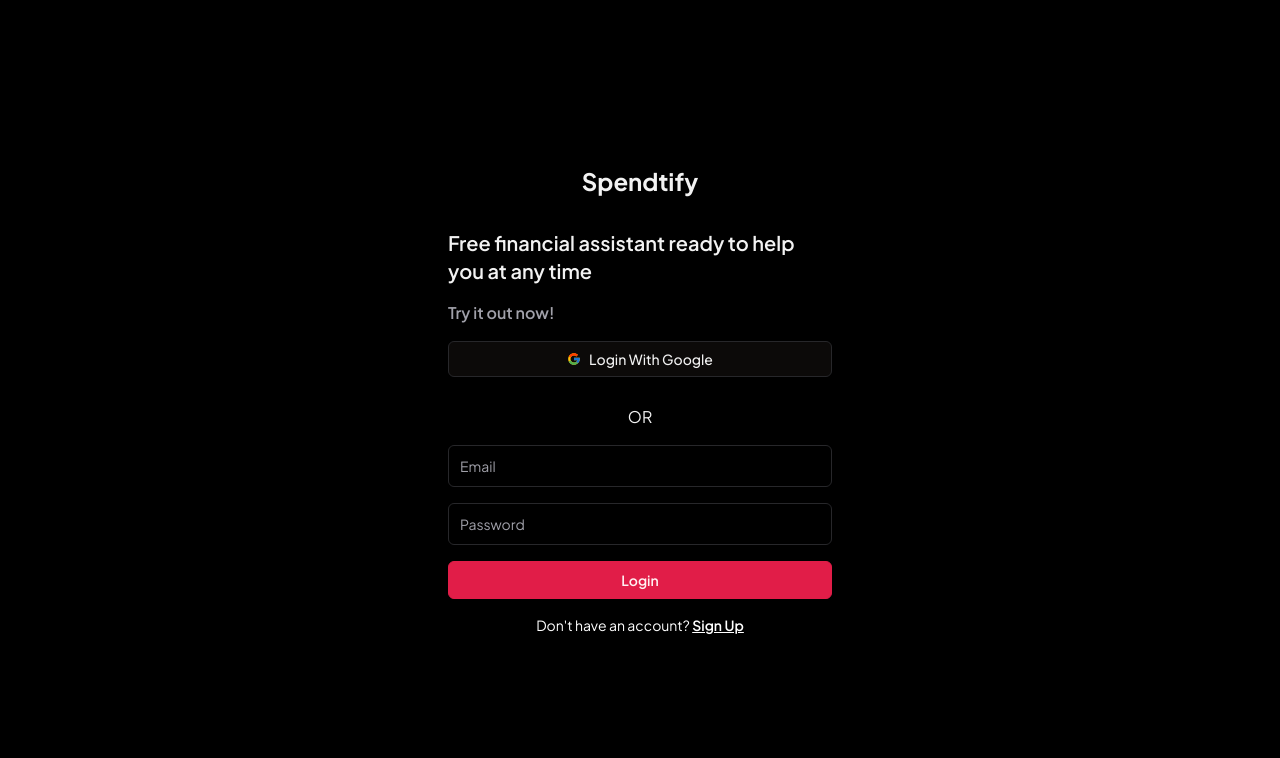
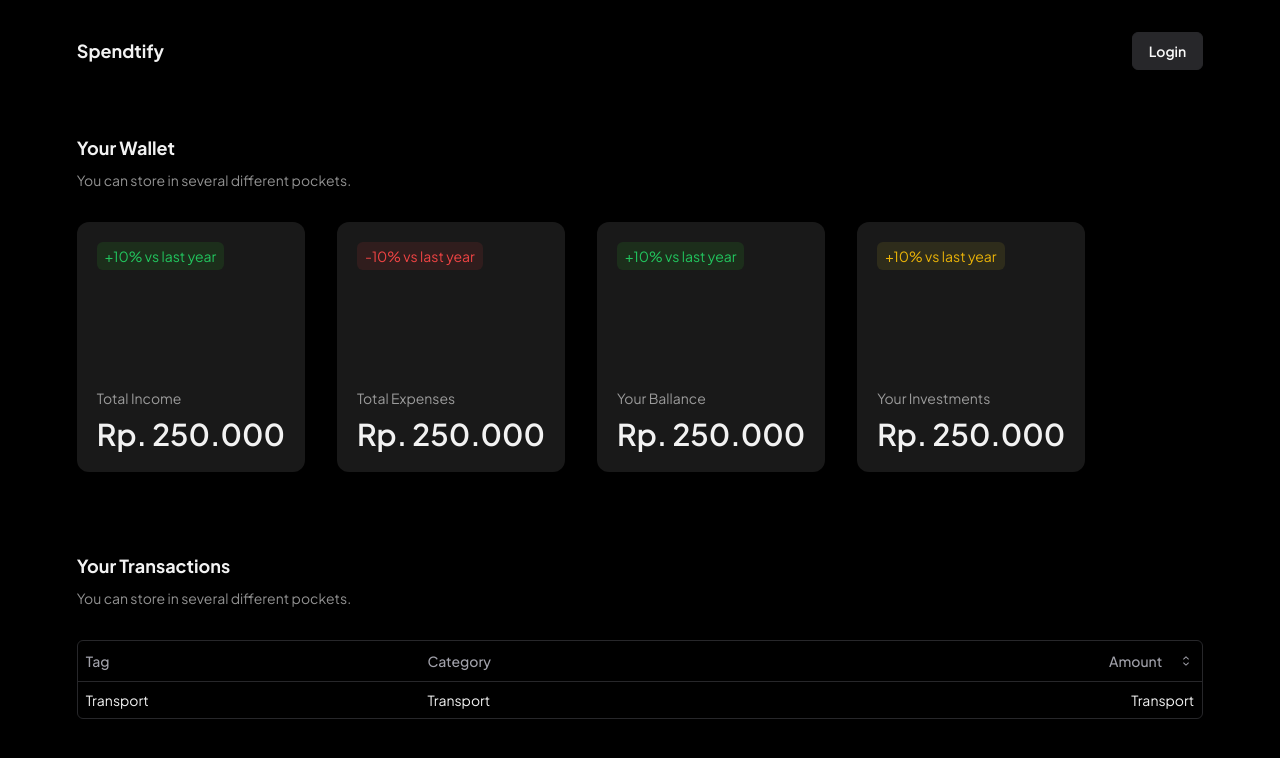
Before and after one commit to Brilliahib/spendtify-app, a Next.js app: page / in a window 1280 px wide. Shown: the top 758 px of the page. Built offline with nearby package versions, Linux system fonts and the light colour scheme.

Commit message:
add main content and route login

```diff
--- a/app/globals.css
+++ b/app/globals.css
@@ -81,4 +81,19 @@
   .anim {
     @apply transition-all duration-300 ease-in-out;
   }
+  .pad-x {
+    padding: 0 1rem;
+  }
 }
+
+@media (min-width: 1024px) {
+  .pad-x {
+    padding: 0 8%;
+  }
+}
+
+@media (min-width: 768px) {
+  .pad-x {
+    padding: 0 6%;
+  }
+}
--- /dev/null
+++ b/app/login/page.tsx
@@ -0,0 +1,15 @@
+import Form from "@/components/molecules/Form/page";
+
+export default function Home() {
+  return (
+    <>
+      <main className="flex flex-col w-full flex-1">
+        <div className="flex w-full flex-1">
+          <div className="w-full flex items-center justify-center grow pad-x px-4 md:px-0">
+            <Form />
+          </div>
+        </div>
+      </main>
+    </>
+  );
+}
--- a/app/page.tsx
+++ b/app/page.tsx
@@ -1,14 +1,110 @@
+import CardWallet from "@/components/atoms/CardWallet/page";
 import Form from "@/components/molecules/Form/page";
+import Navbar from "@/components/molecules/Navbar/page";
+import Table from "@/components/molecules/Table/page";
 
 export default function Home() {
   return (
     <>
       <main className="flex flex-col w-full flex-1">
-        <div className="flex w-full flex-1">
-          <div className="w-full flex items-center justify-center grow pad-x px-4 md:px-0">
-            <Form />
+        <Navbar />
+        <section className="pad-x">
+          <div className="flex justify-between lg:py-8 py-4">
+            <div className="flex items-center">
+              <div className="flex flex-col space-y-2">
+                <span className="text-lg font-bold">Your Wallet</span>
+                <p className="text-sm text-foreground/60">
+                  You can store in several different pockets.
+                </p>
+              </div>
+            </div>
           </div>
-        </div>
+          <div className="lg:flex items-center grid grid-cols-2 grid-rows-2 lg:gap-8 gap-6 mb-12">
+            <CardWallet variant="income">
+              <span data-type="header" className="text-sm text-green-500">
+                +10% vs last year
+              </span>
+              <p
+                data-type="main"
+                className="text-foreground/60 text-sm font-base"
+              >
+                Total Income
+              </p>
+              <h2
+                data-type="main"
+                className="lg:text-3xl text-xl font-semibold"
+              >
+                Rp. 250.000
+              </h2>
+            </CardWallet>
+            <CardWallet variant="expenses">
+              <span data-type="header" className="text-sm text-red-500">
+                -10% vs last year
+              </span>
+              <p
+                data-type="main"
+                className="text-foreground/60 text-sm font-base"
+              >
+                Total Expenses
+              </p>
+              <h2
+                data-type="main"
+                className="lg:text-3xl text-xl font-semibold"
+              >
+                Rp. 250.000
+              </h2>
+            </CardWallet>
+            <CardWallet variant="ballance">
+              <span data-type="header" className="text-sm text-green-500">
+                +10% vs last year
+              </span>
+              <p
+                data-type="main"
+                className="text-foreground/60 text-sm font-base"
+              >
+                Your Ballance
+              </p>
+              <h2
+                data-type="main"
+                className="lg:text-3xl text-xl font-semibold"
+              >
+                Rp. 250.000
+              </h2>
+            </CardWallet>
+            <CardWallet variant="investments">
+              <span data-type="header" className="text-sm text-yellow-500">
+                +10% vs last year
+              </span>
+              <p
+                data-type="main"
+                className="text-foreground/60 text-sm font-base"
+              >
+                Your Investments
+              </p>
+              <h2
+                data-type="main"
+                className="lg:text-3xl text-xl font-semibold"
+              >
+                Rp. 250.000
+              </h2>
+            </CardWallet>
+          </div>
+          <div className="flex flex-col mt-12">
+            <div className="flex justify-between lg:py-8 py-4">
+              <div className="flex flex-col space-y-2">
+                <span className="text-lg font-bold">Your Transactions</span>
+                <p className="text-sm text-foreground/60">
+                  You can store in several different pockets.
+                </p>
+              </div>
+            </div>
+            <div className="rounded-md border border-border">
+              <div className="relative w-full overflow-auto">
+                <Table />
+              </div>
+            </div>
+          </div>
+        </section>
       </main>
     </>
   );
--- /dev/null
+++ b/components/atoms/CardWallet/page.tsx
@@ -0,0 +1,56 @@
+import React from "react";
+import { cn } from "@/lib/utils";
+
+type CardWalletProps = {
+  children?: React.ReactNode;
+  className?: string;
+  variant?: "income" | "ballance" | "expenses" | "investments";
+};
+
+const CardWallet = ({
+  children,
+  className,
+  variant = "income",
+}: CardWalletProps) => {
+  const CardWalletVariant: { [key: string]: string } = {
+    income: "bg-[#1c2e1b]",
+    ballance: "bg-[#1c2e1b]",
+    expenses: "bg-[#301d1d]",
+    investments: "bg-[#2e2c1b]",
+  };
+
+  const headerChildren = React.Children.map(children, (child) => {
+    if (React.isValidElement(child) && child.props["data-type"] === "header") {
+      return React.cloneElement(child);
+    }
+    return null;
+  });
+
+  const mainChildren = React.Children.map(children, (child) => {
+    if (React.isValidElement(child) && child.props["data-type"] === "main") {
+      return React.cloneElement(child);
+    }
+    return null;
+  });
+
+  return (
+    <div className="card p-5 bg-[#191919] rounded-xl lg:min-h-[250px] min-h-[200px] flex flex-col">
+      <div className="header-status">
+        <div
+          className={cn(
+            "py-1 px-2 rounded-md text-sm inline-block",
+            className,
+            CardWalletVariant[variant]
+          )}
+        >
+          {headerChildren}
+        </div>
+      </div>
+      <div className="main-status flex-1 flex items-end">
+        <div className="flex flex-col space-y-2">{mainChildren}</div>
+      </div>
+    </div>
+  );
+};
+
+export default CardWallet;
--- /dev/null
+++ b/components/molecules/Navbar/page.tsx
@@ -0,0 +1,18 @@
+import Button from "@/components/atoms/Button/page";
+
+const Navbar = () => {
+  return (
+    <>
+      <nav className="flex items-center justify-between py-4 lg:py-8 w-full pad-x">
+        <div className="flex items-center">
+          <span className="text-lg font-bold">Spendtify</span>
+        </div>
+        <div className="flex items-center">
+          <Button variant="secondary">Login</Button>
+        </div>
+      </nav>
+    </>
+  );
+};
+
+export default Navbar;
--- /dev/null
+++ b/components/molecules/Table/page.tsx
@@ -0,0 +1,52 @@
+const Table = () => {
+  return (
+    <table className="w-full caption-bottom text-sm">
+      <thead className="[&_tr]:border-b">
+        <tr className="border-b transition-colors hover:bg-muted/50 data-[state=selected]:bg-muted">
+          <th className="h-10 px-2 text-left align-middle font-medium text-muted-foreground [&:has([role=checkbox])]:pr-0 [&>[role=checkbox]]:translate-y-[2px]">
+            Tag
+          </th>
+          <th className="h-10 px-2 text-left align-middle font-medium text-muted-foreground [&:has([role=checkbox])]:pr-0 [&>[role=checkbox]]:translate-y-[2px]">
+            <div className="text-left">Category</div>
+          </th>
+          <th className="h-10 px-2 text-left align-middle font-medium text-muted-foreground [&:has([role=checkbox])]:pr-0 [&>[role=checkbox]]:translate-y-[2px]">
+            <button className="hover:underline underline-offset-2 flex items-center gap-x-2 ml-auto">
+              Amount{" "}
+              <svg
+                width="15"
+                height="15"
+                viewBox="0 0 15 15"
+                fill="none"
+                xmlns="http://www.w3.org/2000/svg"
+                className="ml-2 h-4 w-4"
+              >
+                <path
+                  d="M4.93179 5.43179C4.75605 5.60753 4.75605 5.89245 4.93179 6.06819C5.10753 6.24392 5.39245 6.24392 5.56819 6.06819L7.49999 4.13638L9.43179 6.06819C9.60753 6.24392 9.89245 6.24392 10.0682 6.06819C10.2439 5.89245 10.2439 5.60753 10.0682 5.43179L7.81819 3.18179C7.73379 3.0974 7.61933 3.04999 7.49999 3.04999C7.38064 3.04999 7.26618 3.0974 7.18179 3.18179L4.93179 5.43179ZM10.0682 9.56819C10.2439 9.39245 10.2439 9.10753 10.0682 8.93179C9.89245 8.75606 9.60753 8.75606 9.43179 8.93179L7.49999 10.8636L5.56819 8.93179C5.39245 8.75606 5.10753 8.75606 4.93179 8.93179C4.75605 9.10753 4.75605 9.39245 4.93179 9.56819L7.18179 11.8182C7.35753 11.9939 7.64245 11.9939 7.81819 11.8182L10.0682 9.56819Z"
+                  fill="currentColor"
+                  fill-rule="evenodd"
+                  clip-rule="evenodd"
+                ></path>
+              </svg>
+            </button>
+          </th>
+        </tr>
+      </thead>
+      <tbody className="[&_tr:last-child]:border-0">
+        <tr className="border-b transition-colors hover:bg-muted/50 data-[state=selected]:bg-muted">
+          <td className="p-2 align-middle [&:has([role=checkbox])]:pr-0 [&>[role=checkbox]]:translate-y-[2px]">
+            <div className="capitalize">Transport</div>
+          </td>
+          <td className="p-2 align-middle [&:has([role=checkbox])]:pr-0 [&>[role=checkbox]]:translate-y-[2px]">
+            <div className="capitalize">Transport</div>
+          </td>
+          <td className="p-2 align-middle [&:has([role=checkbox])]:pr-0 [&>[role=checkbox]]:translate-y-[2px]">
+            <div className="capitalize text-end">Transport</div>
+          </td>
+        </tr>
+        <tr></tr>
+      </tbody>
+    </table>
+  );
+};
+
+export default Table;
--- a/package.json
+++ b/package.json
@@ -9,6 +9,7 @@
     "lint": "next lint"
   },
   "dependencies": {
+    "@radix-ui/react-dropdown-menu": "^2.0.6",
     "class-variance-authority": "^0.7.0",
     "clsx": "^2.1.1",
     "lucide-react": "^0.394.0",
```
Also changed, not shown: components/atoms/DropdownMenu/page.tsx (added), 1 other file (tests, documents, lock files or other folders).
